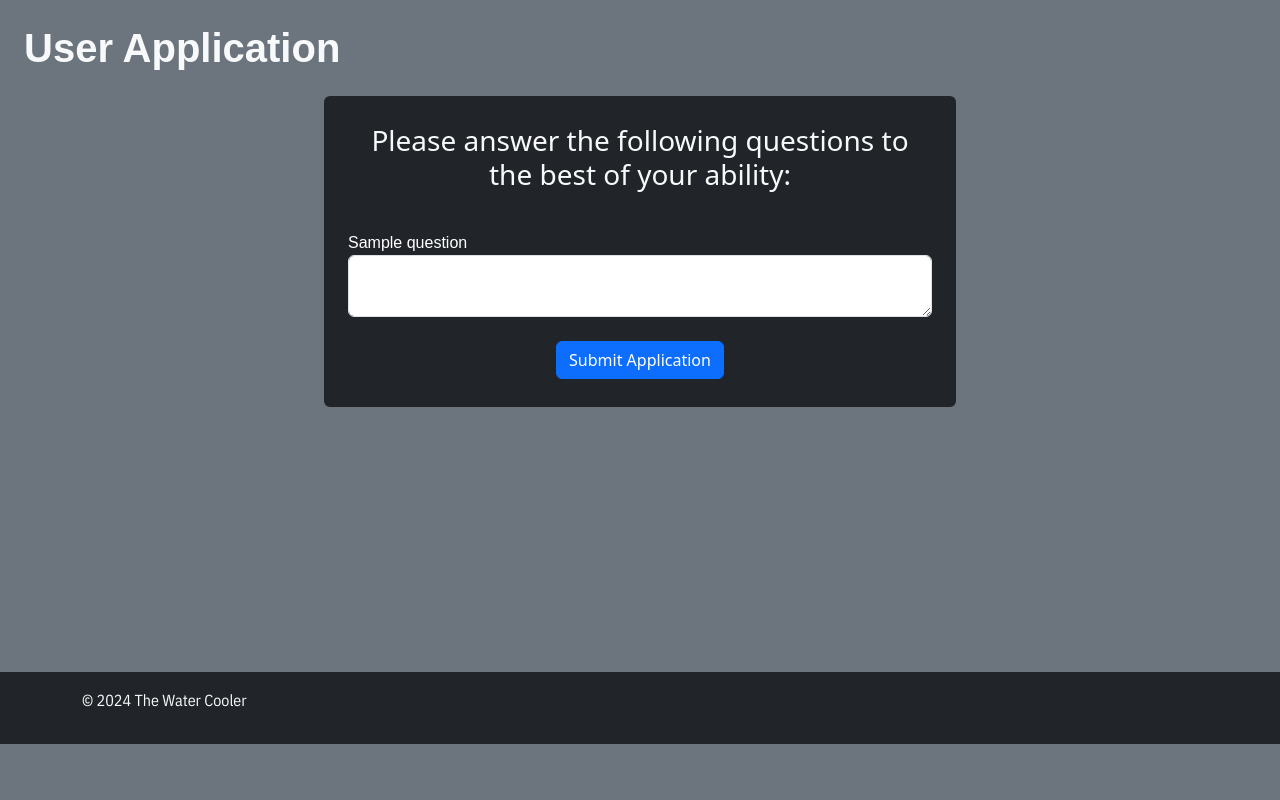
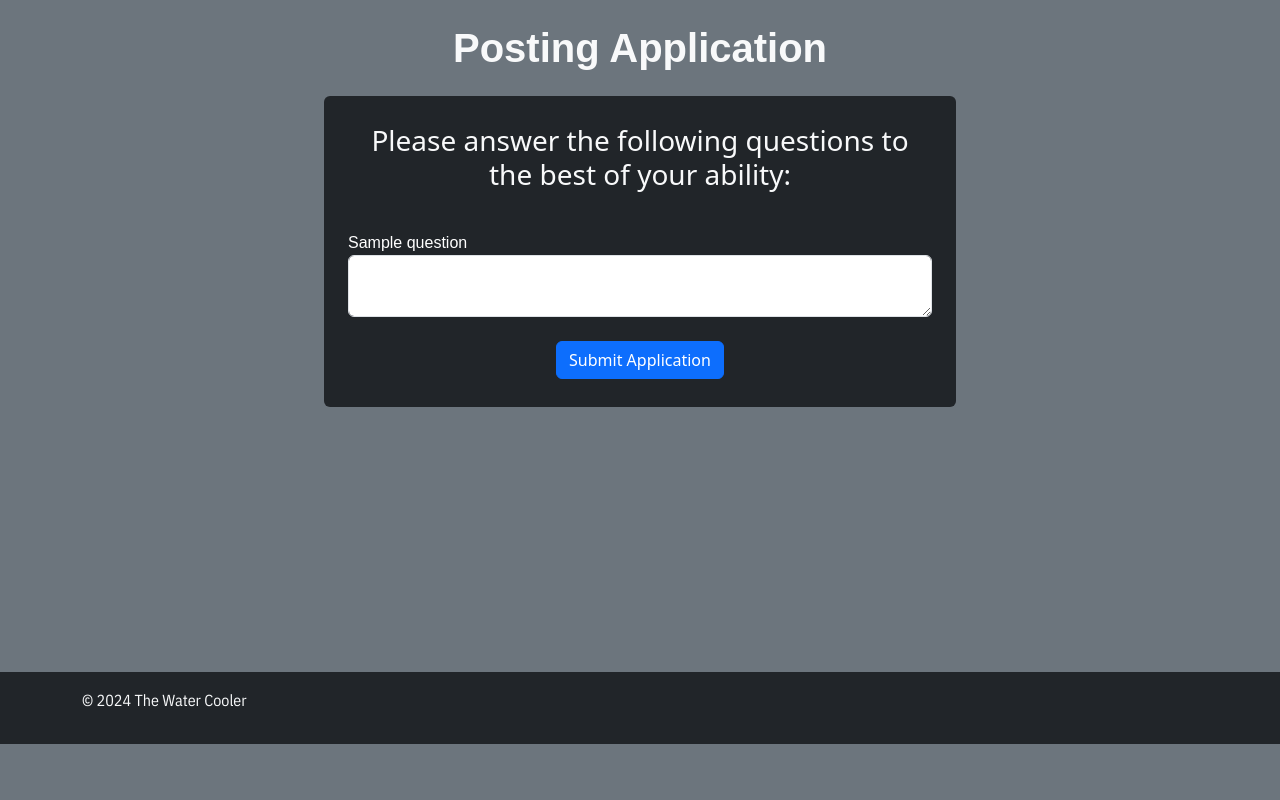
Before and after one commit to ShewitH1/TheWaterCoolerr, a Flask app: template templates/application.html in a window 1280 px wide. Shown: the part 56-856 px from the top of the page. Run offline with Flask 3, Linux system fonts and the light colour scheme; the template is opened without the code that fills it: most values are stand-ins (such as "Sample title", 1, 10 or a date in 2020).

Commit message:
Slight formatting changes

```diff
--- a/templates/application.html
+++ b/templates/application.html
@@ -14,11 +14,9 @@ Application
     <div class="moving-container">
         <div class="container-fluid bg-secondary p-2">
             <div class="row p-2">
-                <div class="col-md-9">
-                    <h1 class="text-light">
-                        User Application
-                    </h1>
-                </div>
+                <h1 class="text-light text-center">
+                    Posting Application
+                </h1>
             </div>
         </div>
         <div class="row" style="width: 50%; margin: 0 auto;">
```
Also changed, not shown: templates/app_dashboard.html (+3 -5 lines).
